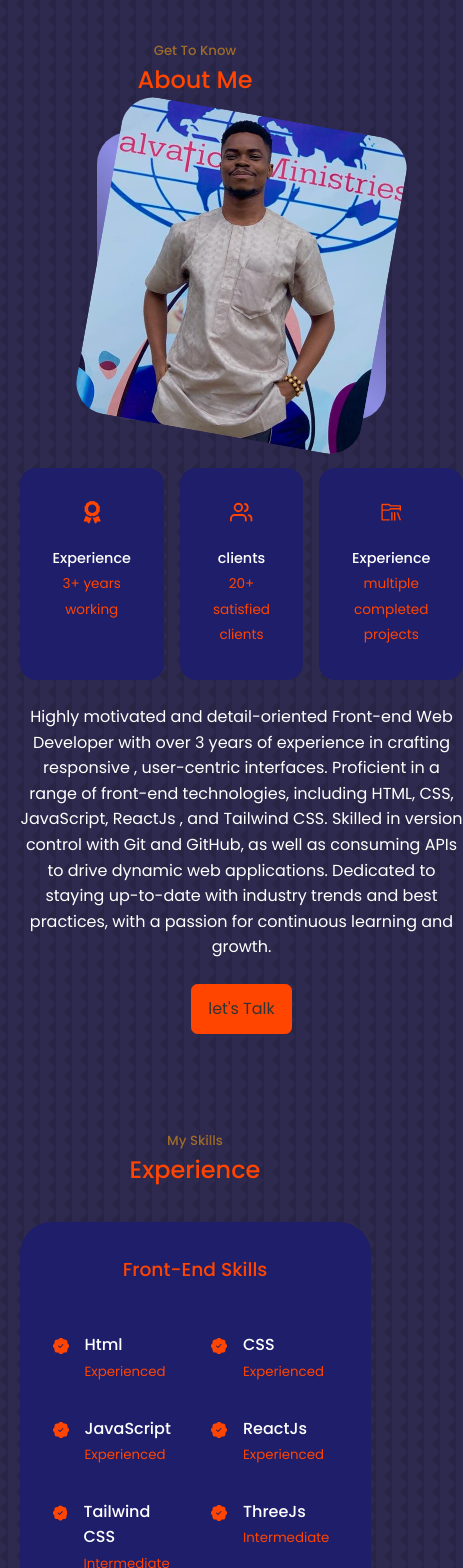
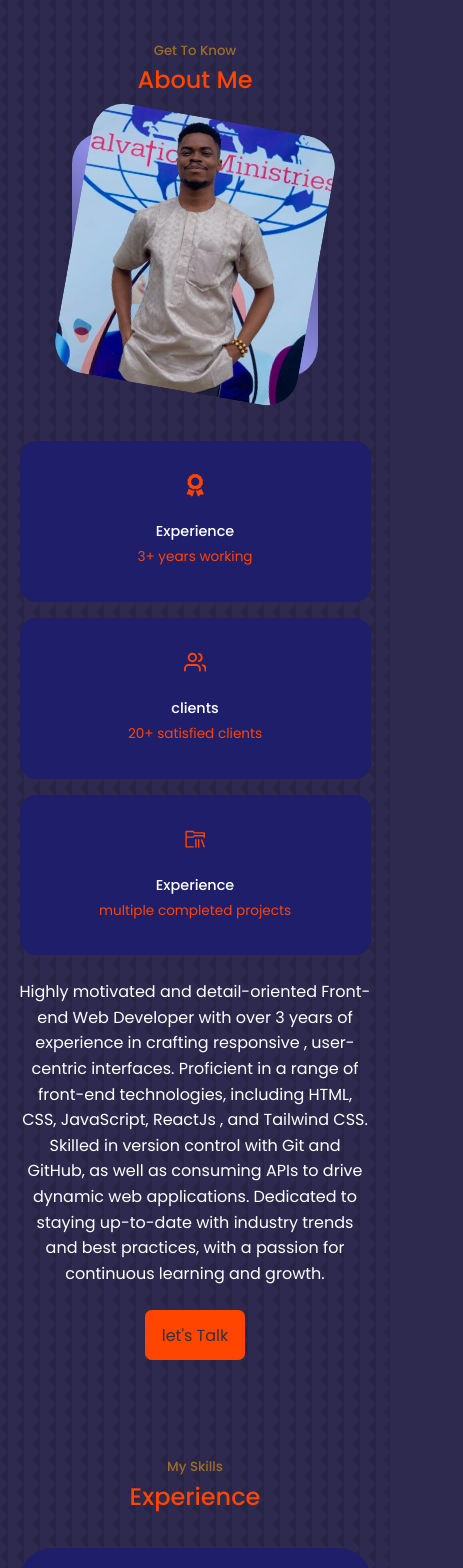
Before and after one commit to Kodenaime/react-portfolio-website, a React (Create React App) app: page / in a window 390 px wide. Shown: the part 900-2468 px from the top of the page, 463 px wide, since content can reach past the window. Built offline with nearby package versions, Linux system fonts and the light colour scheme.

Commit message:
about and experience sections

```diff
--- a/src/Components/About/about.css
+++ b/src/Components/About/about.css
@@ -26,8 +26,7 @@
 
 .about-cards {
     display: grid;
-    grid-auto-flow: column;
-    grid-template-columns: 1fr 1fr 1fr;
+    grid-template-columns: repeat(3, 1fr);
     gap: 1.5rem;
 }
 
@@ -66,15 +65,11 @@
     color: var(--color-white);
 }
 
-
-
-
-/* Responsiveness for tablets*/
-
+/* Responsiveness for tablets */
 @media screen and (max-width: 1024px) {
     .about-container {
         grid-template-columns: 1fr;
-        gap: 0;
+        gap: 2rem; /* keep some breathing space */
     }
 
     .about-me {
@@ -87,19 +82,15 @@
     }
 }
 
-
-
-/* Responsiveness for phones*/
-
+/* Responsiveness for phones */
 @media screen and (max-width: 600px) {
     .about-me {
-        width: 65%;
-        margin: 0 auto 3rem;
+        width: 70%;
+        margin: 0 auto 2rem;
     }
 
     .about-cards {
-        grid-template-columns: 1fr 1fr;
-        grid-auto-flow: column;
+        grid-template-columns: 1fr; /* stack cards vertically */
         gap: 1rem;
     }
 
@@ -110,6 +101,4 @@
     .about-content p {
        margin: 1.5rem 0;
     }
-
-
 }
--- a/src/Components/Experience/Experience.jsx
+++ b/src/Components/Experience/Experience.jsx
@@ -19,7 +19,7 @@ const Experience = () => {
               <BsPatchCheckFill className='experience-icon' />
               <div>
                 <h4>Html</h4>
-                <small className="text-light">Experienced</small>
+                <small className="text-light">Professional</small>
               </div>
 
             </article>
@@ -28,7 +28,7 @@ const Experience = () => {
               <BsPatchCheckFill className='experience-icon' />
               <div>
                 <h4>CSS</h4>
-                <small className="text-light">Experienced</small>
+                <small className="text-light">Professional</small>
               </div>
             </article>
 
@@ -44,6 +44,14 @@ const Experience = () => {
               <BsPatchCheckFill className='experience-icon' />
               <div>
                 <h4>ReactJs</h4>
+                <small className="text-light">Professional</small>
+              </div>
+            </article>
+
+            <article className="skills">
+              <BsPatchCheckFill className='experience-icon' />
+              <div>
+                <h4>Tailwind CSS</h4>
                 <small className="text-light">Experienced</small>
               </div>
             </article>
@@ -51,15 +59,7 @@ const Experience = () => {
             <article className="skills">
               <BsPatchCheckFill className='experience-icon' />
               <div>
-                <h4>Tailwind CSS</h4>
-                <small className="text-light">Intermediate</small>
-              </div>
-            </article>
-
-            <article className="skills">
-              <BsPatchCheckFill className='experience-icon' />
-              <div>
-                <h4>ThreeJs</h4>
+                <h4>TypeScript</h4>
                 <small className="text-light">Intermediate</small>
               </div>
             </article>
@@ -89,7 +89,7 @@ const Experience = () => {
             <article className="skills">
               <BsPatchCheckFill className='experience-icon' />
               <div>
-                <h4>Website Audit/Management</h4>
+                <h4>Web Animations</h4>
                 <small className="text-light">Experienced</small>
               </div>
             </article>
@@ -97,10 +97,11 @@ const Experience = () => {
             <article className="skills">
               <BsPatchCheckFill className='experience-icon' />
               <div>
-                <h4>Project Management</h4>
-                <small className="text-light">Intermediate</small>
+                <h4>Hosting & Github Actions</h4>
+                <small className="text-light">Experienced</small>
               </div>
             </article>
+
         </div>
       </div>
 
```
